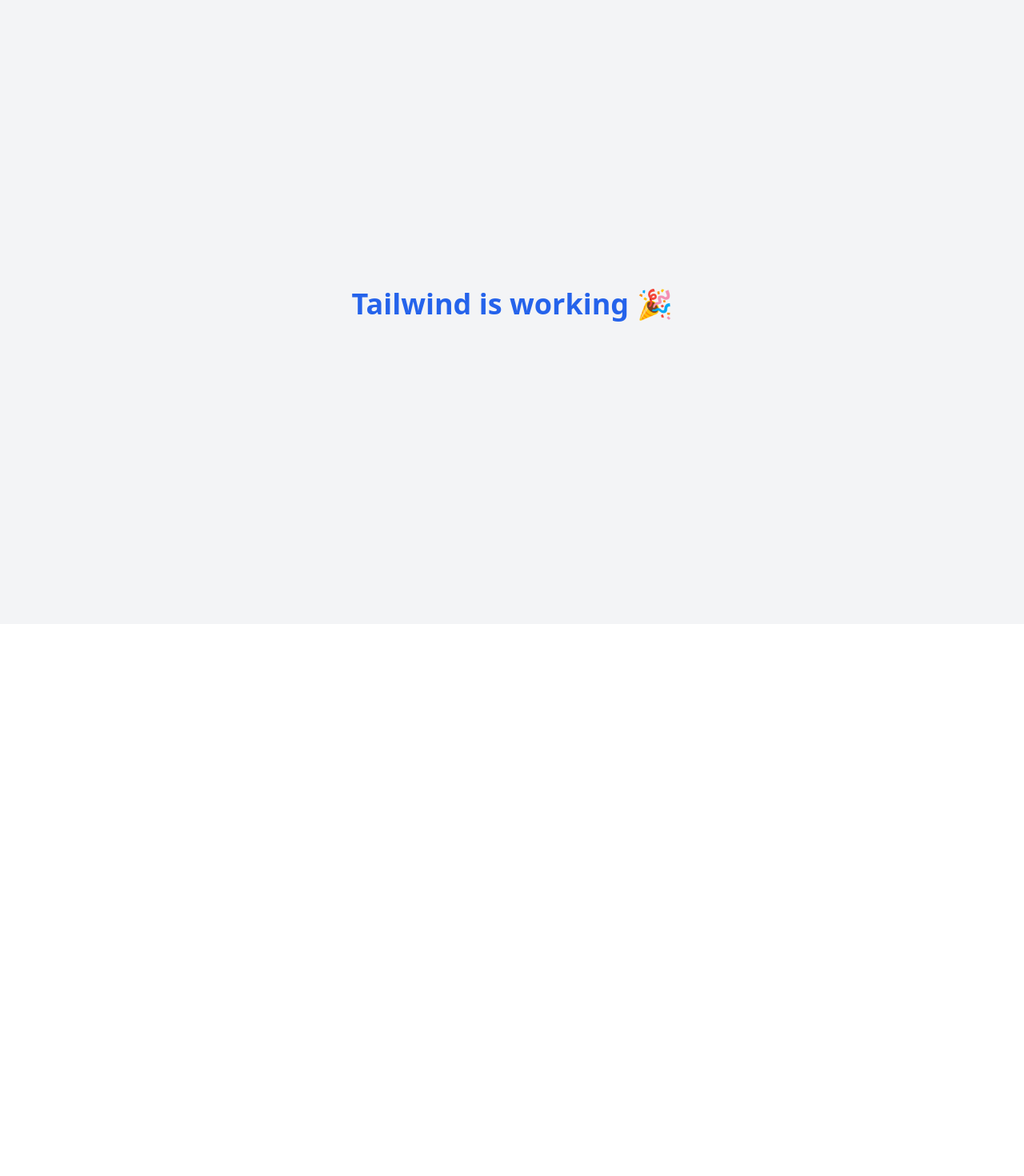
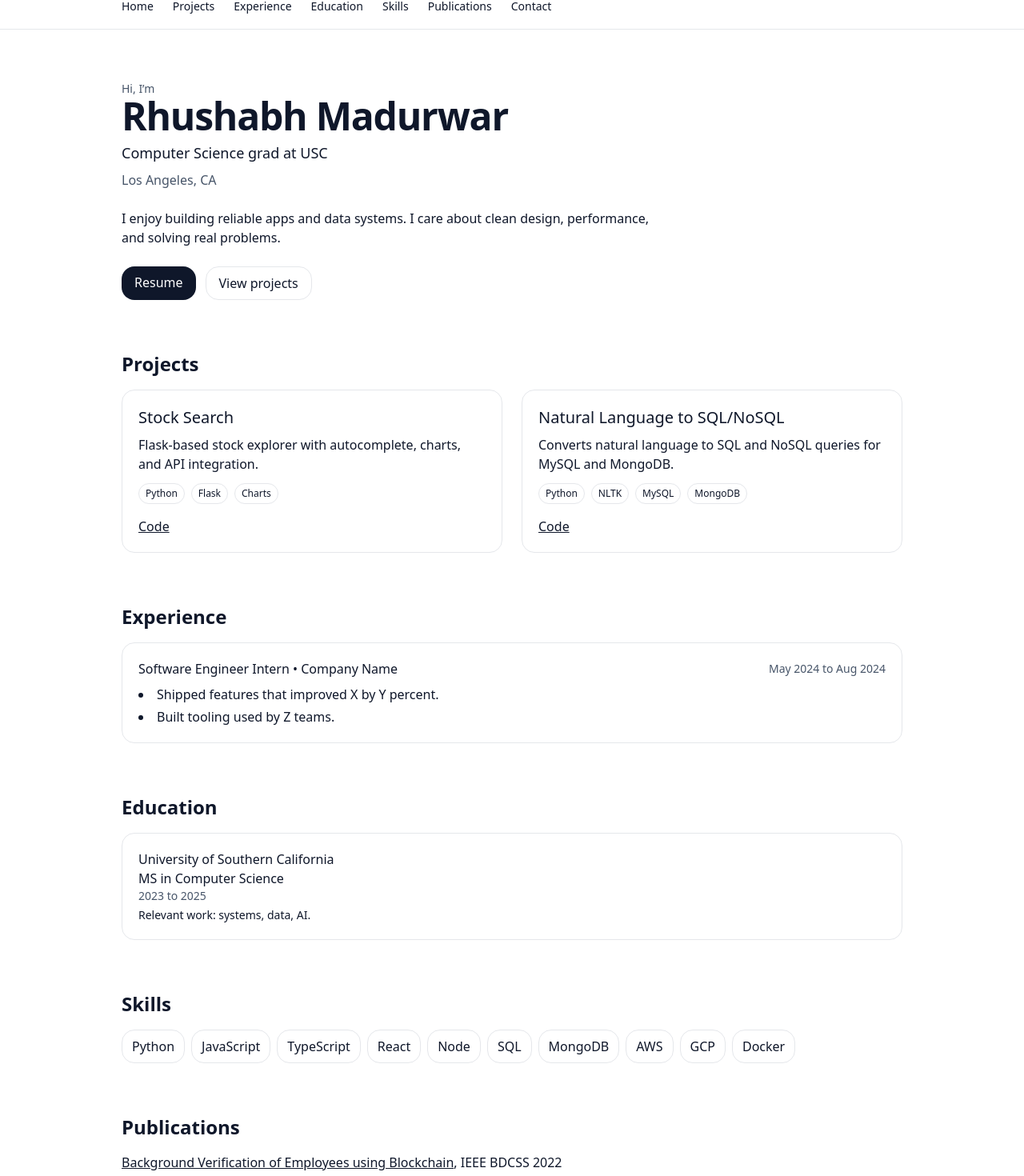
Before and after one commit to mrhushabh/rhushabh-portfolio-site, a React (Vite) app: page / in a window 1280 px wide. Shown: the part 20-1490 px from the top of the page at 80% size. Before the commit the page ends 800 px from the top, so only its background shows below. Built offline with nearby package versions, Linux system fonts and the light colour scheme.

Commit message:
Add typed data model and TS portfolio sections

```diff
--- a/src/App.tsx
+++ b/src/App.tsx
@@ -1,9 +1,174 @@
+import data from "./data";
+
+function SectionTitle({ children }: { children: React.ReactNode }) {
+  return <h2 className="text-2xl font-semibold mb-4">{children}</h2>;
+}
+
+function Nav() {
+  return (
+    <nav className="sticky top-0 z-50 bg-white/80 backdrop-blur border-b">
+      <div className="max-w-5xl mx-auto px-6 h-14 flex items-center gap-6 text-sm">
+        <a className="font-medium" href="#home">Home</a>
+        <a href="#projects">Projects</a>
+        <a href="#experience">Experience</a>
+        <a href="#education">Education</a>
+        <a href="#skills">Skills</a>
+        <a href="#publications">Publications</a>
+        <a href="#contact">Contact</a>
+      </div>
+    </nav>
+  );
+}
+
+function Hero() {
+  return (
+    <header id="home" className="max-w-5xl mx-auto px-6 py-16">
+      <p className="text-sm text-slate-600">Hi, I’m</p>
+      <h1 className="text-4xl sm:text-5xl font-bold tracking-tight">{data.name}</h1>
+      <p className="mt-2 text-lg">{data.tagline}</p>
+      {data.location && <p className="mt-2 text-slate-600">{data.location}</p>}
+      <p className="mt-6 max-w-2xl">{data.about}</p>
+      <div className="mt-6 flex gap-3">
+        <a className="px-4 py-2 rounded-2xl bg-slate-900 text-white" href={data.links.resume}>
+          Resume
+        </a>
+        <a className="px-4 py-2 rounded-2xl border" href="#projects">
+          View projects
+        </a>
+      </div>
+    </header>
+  );
+}
+
+function Projects() {
+  return (
+    <section id="projects" className="max-w-5xl mx-auto px-6 pb-16">
+      <SectionTitle>Projects</SectionTitle>
+      <div className="grid md:grid-cols-2 gap-6">
+        {data.projects.map((p) => (
+          <article key={p.name} className="rounded-2xl border p-5 hover:shadow transition">
+            <h3 className="text-xl font-medium">{p.name}</h3>
+            <p className="mt-2">{p.summary}</p>
+            <div className="mt-3 flex flex-wrap gap-2">
+              {p.tech.map((t) => (
+                <span key={t} className="text-xs border rounded-full px-2 py-1">{t}</span>
+              ))}
+            </div>
+            <div className="mt-4 flex gap-3">
+              {p.links.demo && <a className="underline" href={p.links.demo}>Demo</a>}
+              {p.links.code && <a className="underline" href={p.links.code}>Code</a>}
+            </div>
+          </article>
+        ))}
+      </div>
+    </section>
+  );
+}
+
+function Experience() {
+  return (
+    <section id="experience" className="max-w-5xl mx-auto px-6 pb-16">
+      <SectionTitle>Experience</SectionTitle>
+      <div className="space-y-4">
+        {data.experience.map((e, i) => (
+          <div key={i} className="rounded-2xl border p-5">
+            <div className="flex items-center justify-between gap-3">
+              <p className="font-medium">{e.title} • {e.company}</p>
+              <p className="text-sm text-slate-600 whitespace-nowrap">{e.period}</p>
+            </div>
+            <ul className="mt-2 list-disc list-inside space-y-1">
+              {e.bullets.map((b, j) => <li key={j}>{b}</li>)}
+            </ul>
+          </div>
+        ))}
+      </div>
+    </section>
+  );
+}
+
+function Education() {
+  return (
+    <section id="education" className="max-w-5xl mx-auto px-6 pb-16">
+      <SectionTitle>Education</SectionTitle>
+      <div className="space-y-4">
+        {data.education.map((ed, i) => (
+          <div key={i} className="rounded-2xl border p-5">
+            <p className="font-medium">{ed.school}</p>
+            <p>{ed.degree}</p>
+            <p className="text-sm text-slate-600">{ed.period}</p>
+            {ed.notes && <p className="mt-1 text-sm">{ed.notes}</p>}
+          </div>
+        ))}
+      </div>
+    </section>
+  );
+}
+
+function Skills() {
+  return (
+    <section id="skills" className="max-w-5xl mx-auto px-6 pb-16">
+      <SectionTitle>Skills</SectionTitle>
+      <div className="flex flex-wrap gap-2">
+        {data.skills.map((s) => (
+          <span key={s} className="px-3 py-2 border rounded-2xl">{s}</span>
+        ))}
+      </div>
+    </section>
+  );
+}
+
+function Publications() {
+  return (
+    <section id="publications" className="max-w-5xl mx-auto px-6 pb-16">
+      <SectionTitle>Publications</SectionTitle>
+      <ul className="space-y-3">
+        {data.publications.map((p, i) => (
+          <li key={i}>
+            {p.link ? (
+              <a className="underline" href={p.link} target="_blank" rel="noreferrer">
+                {p.title}
+              </a>
+            ) : (
+              <span>{p.title}</span>
+            )}
+            {", "} {p.venue}
+          </li>
+        ))}
+      </ul>
+    </section>
+  );
+}
+
+function Contact() {
+  return (
+    <section id="contact" className="max-w-5xl mx-auto px-6 pb-20">
+      <SectionTitle>Contact</SectionTitle>
+      <div className="space-y-2">
+        <a className="underline" href={`mailto:${data.links.email}`}>{data.links.email}</a>
+        <div className="space-x-4">
+          <a className="underline" href={data.links.github}>GitHub</a>
+          <a className="underline" href={data.links.linkedin}>LinkedIn</a>
+        </div>
+      </div>
+    </section>
+  );
+}
+
 export default function App() {
+  const year = new Date().getFullYear();
   return (
-    <div className="min-h-screen flex items-center justify-center bg-gray-100">
-      <h1 className="text-4xl font-bold text-blue-600">
-        Tailwind is working 🎉
-      </h1>
+    <div className="min-h-screen bg-white text-slate-900">
+      <Nav />
+      <Hero />
+      <Projects />
+      <Experience />
+      <Education />
+      <Skills />
+      <Publications />
+      <Contact />
+      <footer className="text-center text-sm text-slate-500 py-8 border-t">
+        © {year} {data.name}
+      </footer>
     </div>
   );
 }
--- /dev/null
+++ b/src/data.ts
@@ -0,0 +1,125 @@
+export type LinkSet = {
+  email: string;
+  github: string;
+  linkedin: string;
+  resume: string;
+};
+
+export type EducationItem = {
+  school: string;
+  degree: string;
+  period: string;
+  notes?: string;
+};
+
+export type ExperienceItem = {
+  title: string;
+  company: string;
+  period: string;
+  bullets: string[];
+};
+
+export type ProjectItem = {
+  name: string;
+  summary: string;
+  tech: string[];
+  links: { code?: string; demo?: string };
+};
+
+export type PublicationItem = {
+  title: string;
+  venue: string;
+  link?: string;
+};
+
+export type PortfolioData = {
+  name: string;
+  tagline: string;
+  location?: string;
+  about: string;
+  links: LinkSet;
+  education: EducationItem[];
+  experience: ExperienceItem[];
+  projects: ProjectItem[];
+  skills: string[];
+  publications: PublicationItem[];
+};
+
+const data: PortfolioData = {
+  name: "Rhushabh Madurwar",
+  tagline: "Computer Science grad at USC",
+  location: "Los Angeles, CA",
+  links: {
+    email: "your@email.com",
+    github: "https://github.com/mrhushabh",
+    linkedin: "https://www.linkedin.com/in/your-profile",
+    resume: "/resume.pdf",
+  },
+  about:
+    "I enjoy building reliable apps and data systems. I care about clean design, performance, and solving real problems.",
+
+  education: [
+    {
+      school: "University of Southern California",
+      degree: "MS in Computer Science",
+      period: "2023 to 2025",
+      notes: "Relevant work: systems, data, AI.",
+    },
+  ],
+
+  experience: [
+    {
+      title: "Software Engineer Intern",
+      company: "Company Name",
+      period: "May 2024 to Aug 2024",
+      bullets: [
+        "Shipped features that improved X by Y percent.",
+        "Built tooling used by Z teams.",
+      ],
+    },
+  ],
+
+  projects: [
+    {
+      name: "Stock Search",
+      summary:
+        "Flask-based stock explorer with autocomplete, charts, and API integration.",
+      tech: ["Python", "Flask", "Charts"],
+      links: {
+        code: "https://github.com/mrhushabh/your-stocksearch",
+      },
+    },
+    {
+      name: "Natural Language to SQL/NoSQL",
+      summary:
+        "Converts natural language to SQL and NoSQL queries for MySQL and MongoDB.",
+      tech: ["Python", "NLTK", "MySQL", "MongoDB"],
+      links: {
+        code: "https://github.com/mrhushabh/your-nl2sql",
+      },
+    },
+  ],
+
+  skills: [
+    "Python",
+    "JavaScript",
+    "TypeScript",
+    "React",
+    "Node",
+    "SQL",
+    "MongoDB",
+    "AWS",
+    "GCP",
+    "Docker",
+  ],
+
+  publications: [
+    {
+      title: "Background Verification of Employees using Blockchain",
+      venue: "IEEE BDCSS 2022",
+      link: "https://doi.org/your-doi",
+    },
+  ],
+};
+
+export default data;
```
